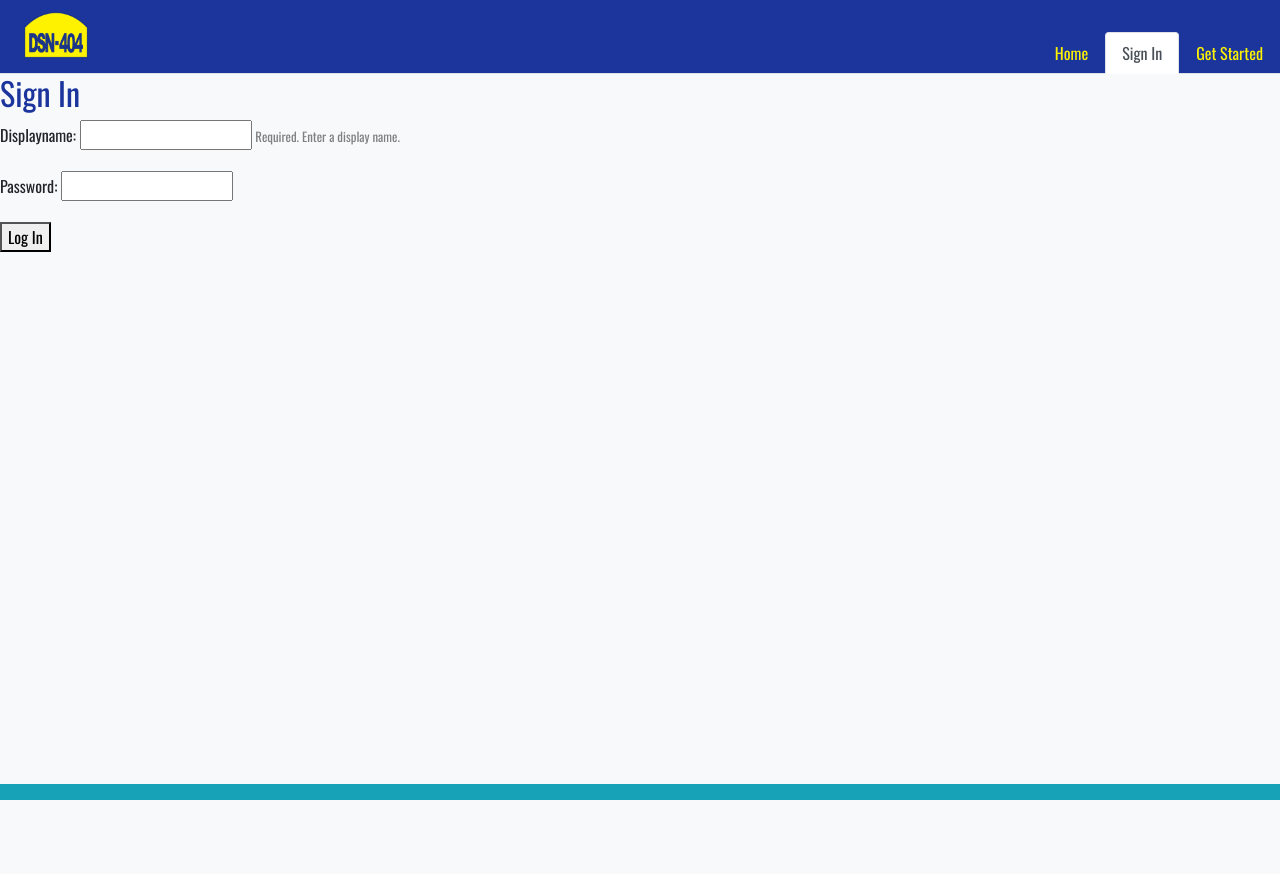
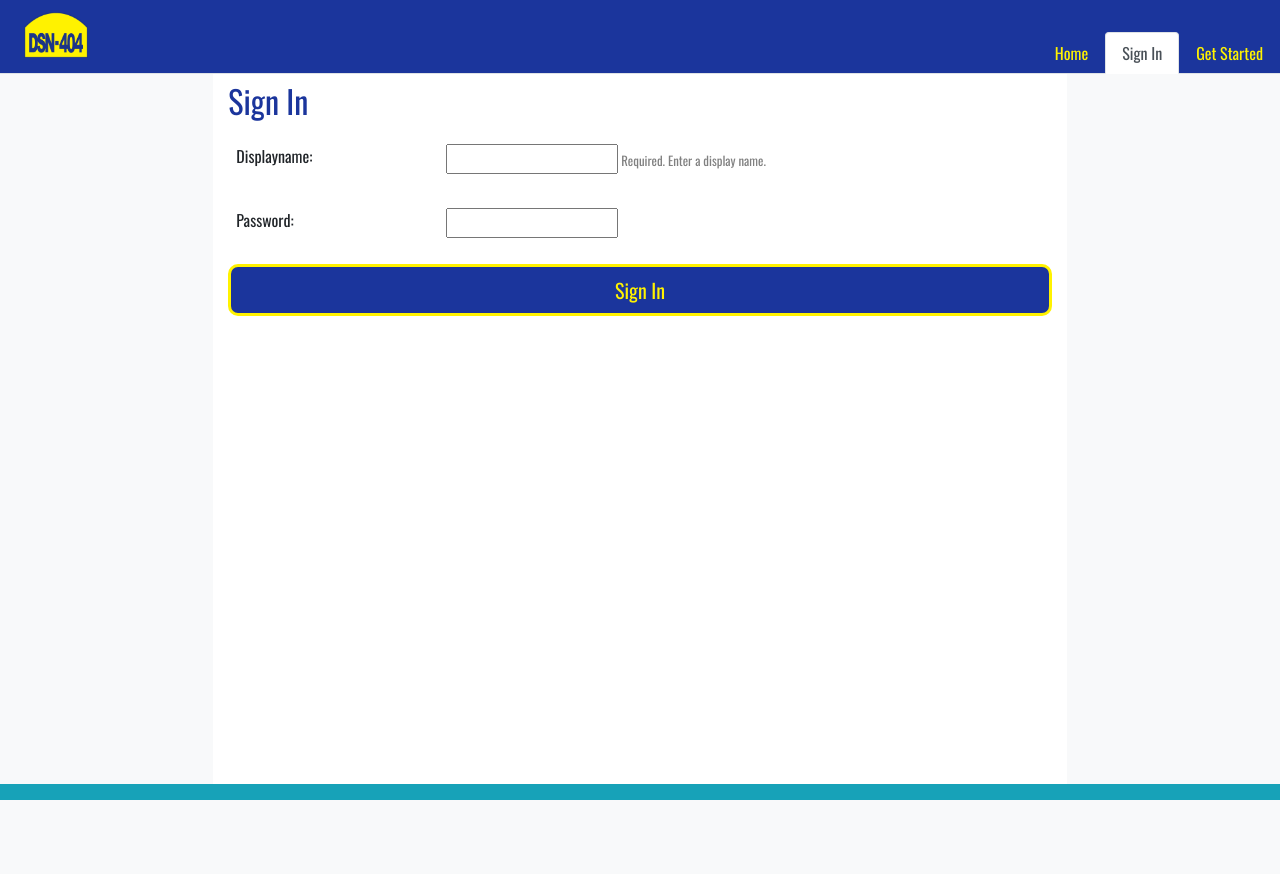
Before and after one commit to CMPUT404-Group-Project/Distributed-Social-Networking, a Django app: page /author/login/ in a window 1280 px wide. Run offline with Django 3.2, Linux system fonts and the light colour scheme; some libraries are stand-ins or nearby versions.

Commit message:
Style login page

```diff
--- a/distributedsocialnetwork/author/templates/login.html
+++ b/distributedsocialnetwork/author/templates/login.html
@@ -6,25 +6,33 @@
 
 {% block content %}
 
+<div class="row p-0 m-0">
+    <div class="col sidebar bg-light">
+    </div>
+    <div class="col-8 stream bg-white pb-3" id="stream">
         <h2>Sign In</h2>
         <form method="POST">
             {% csrf_token %}
 
             {% for field in loginForm %}
             <p>
+                <div class="row p-2">
+                    <div class="col-md-3">
                     {{field.label_tag}}
+                    </div>
+                    <div class="col-md-9">
                     {{field}}
 
                     {% if field.help_text %}
                     <small style="color: gray;">{{field.help_text}}</small>
                     {% endif %}
-    </p>
-    {% endfor %}
 
-    {% for field in loginForm %}
                     {% for error in field.errors %}
                     <p style="color: red;">{{error}}</p>
                     {% endfor %}
+                    </div>
+                </div>
+            </p>
             {% endfor %}
 
             {% if loginForm.non_field_errors %}
@@ -32,8 +40,12 @@
                 <p>{{loginForm.non_field_errors}}</p>
             </div>
             {% endif %}
+            <button type="submit" class="btn btn-lg btn-block btn-outline-primary">Sign In</button>
+        </form>
+    </div>
+    <div class="col text-right sidebar bg-light">
 
-    <button type="submit">Log In</button>
-</form>
+    </div>
+</div>
 
 {% endblock  %}
```
Lines whose indentation alone changed are shown as unchanged.
